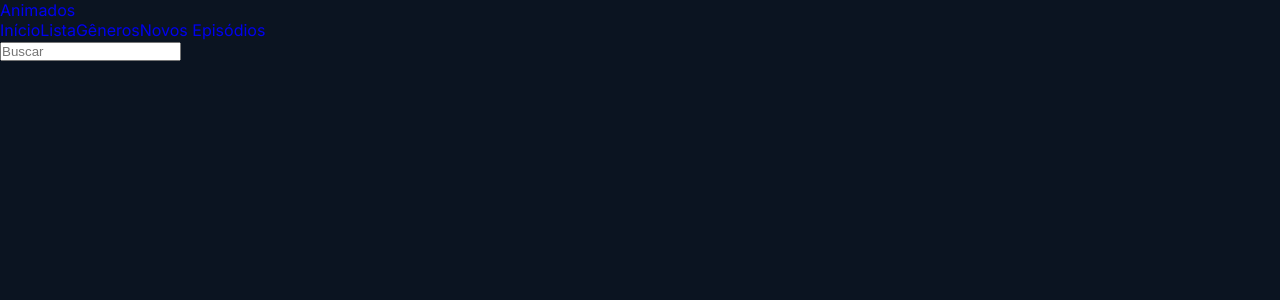
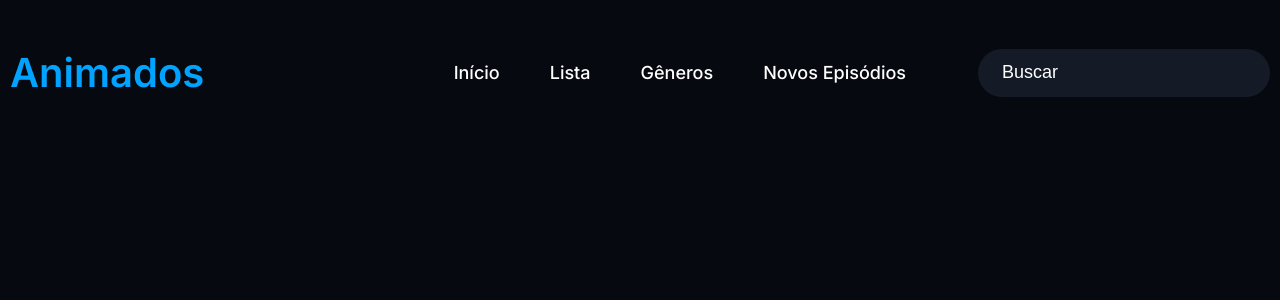
Before and after one commit to AtomicCodeZ/to-remember, a React (Create React App) app: page / in a window 1280 px wide. Shown: the top 300 px of the page. Built offline with nearby package versions, Linux system fonts and the light colour scheme.

Commit message:
feat: Header css finalized

```diff
--- a/src/components/Header/index.tsx
+++ b/src/components/Header/index.tsx
@@ -9,6 +9,7 @@ export const Header: React.FC = () => {
         </a>
       </div>
 
+      <div className="link-group">
         <div className="navigation">
           <a href="/" className="navigation__link">
             Início
@@ -27,6 +28,7 @@ export const Header: React.FC = () => {
         <div className="search">
           <input type="search" placeholder="Buscar" className="search__input" />
         </div>
+      </div>
     </Container>
   );
 };
--- a/src/components/Header/styles.ts
+++ b/src/components/Header/styles.ts
@@ -1,3 +1,75 @@
 import styled from "styled-components";
 
-export const Container = styled.header``;
+export const Container = styled.header`
+  max-width: 1260px;
+
+  margin: 0 auto;
+  padding: 3rem 0;
+
+  display: flex;
+  justify-content: space-between;
+
+  .logo {
+    &__title {
+      font-weight: bold;
+      font-size: 2.5rem;
+
+      color: var(--blue);
+    }
+  }
+
+  .link-group {
+    display: flex;
+    align-items: center;
+    gap: 4.5rem;
+
+    .navigation {
+      display: flex;
+      align-items: center;
+      gap: 3.125em;
+
+      &__link {
+        color: var(--white);
+
+        font-size: 1.125rem;
+        font-weight: 500;
+
+        transition: color 0.1s linear;
+
+        &:hover {
+          color: var(--blue);
+        }
+      }
+    }
+
+    .search {
+      width: 18.25rem;
+      height: 3rem;
+
+      &__input {
+        width: 100%;
+        height: 100%;
+
+        padding: 0.5rem 1.5rem;
+
+        background: var(--dark-200);
+
+        border: 0;
+        border-radius: 30px;
+
+        font-size: 1.125rem;
+        font-weight: 500;
+
+        transition: outline 0.05s linear;
+
+        &::placeholder {
+          color: var(--white);
+        }
+
+        &:focus {
+          outline: 2px solid var(--blue);
+        }
+      }
+    }
+  }
+`;
--- a/src/styles/Global.ts
+++ b/src/styles/Global.ts
@@ -8,11 +8,11 @@ export default createGlobalStyle`
 }
 
 :root {
-  --blue: #DA2535;
-  --dark-200: #515151;
-  --white: #F9F9F9;
-  --dark: #0B1421;
-  --grey: #F9F9F9;
+  --blue: #00A3FF;
+  --dark-200: #151B26;
+  --white: #FFFFFF;
+  --dark: #06090F;
+  --grey: #BFBFBF;
 }
 
 @media (max-width: 1080px) {
```
Lines whose indentation alone changed are shown as unchanged.
